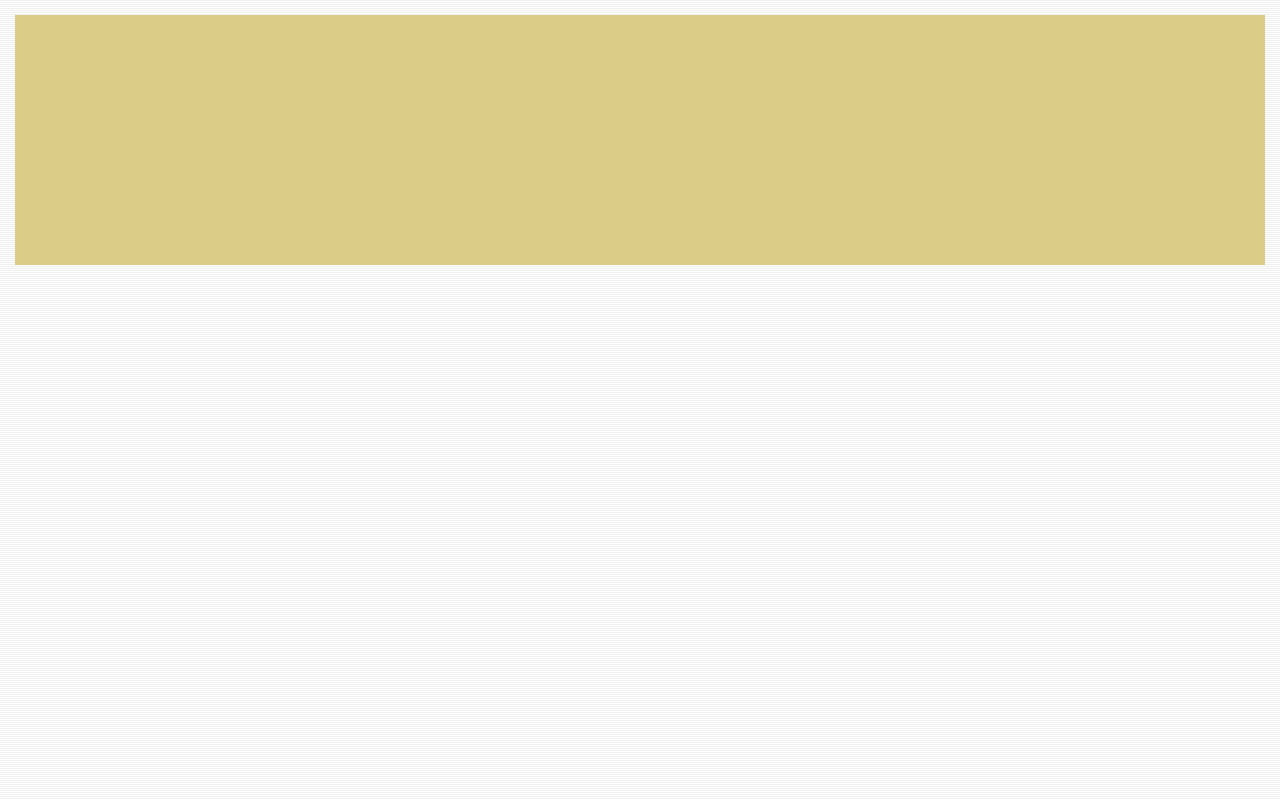
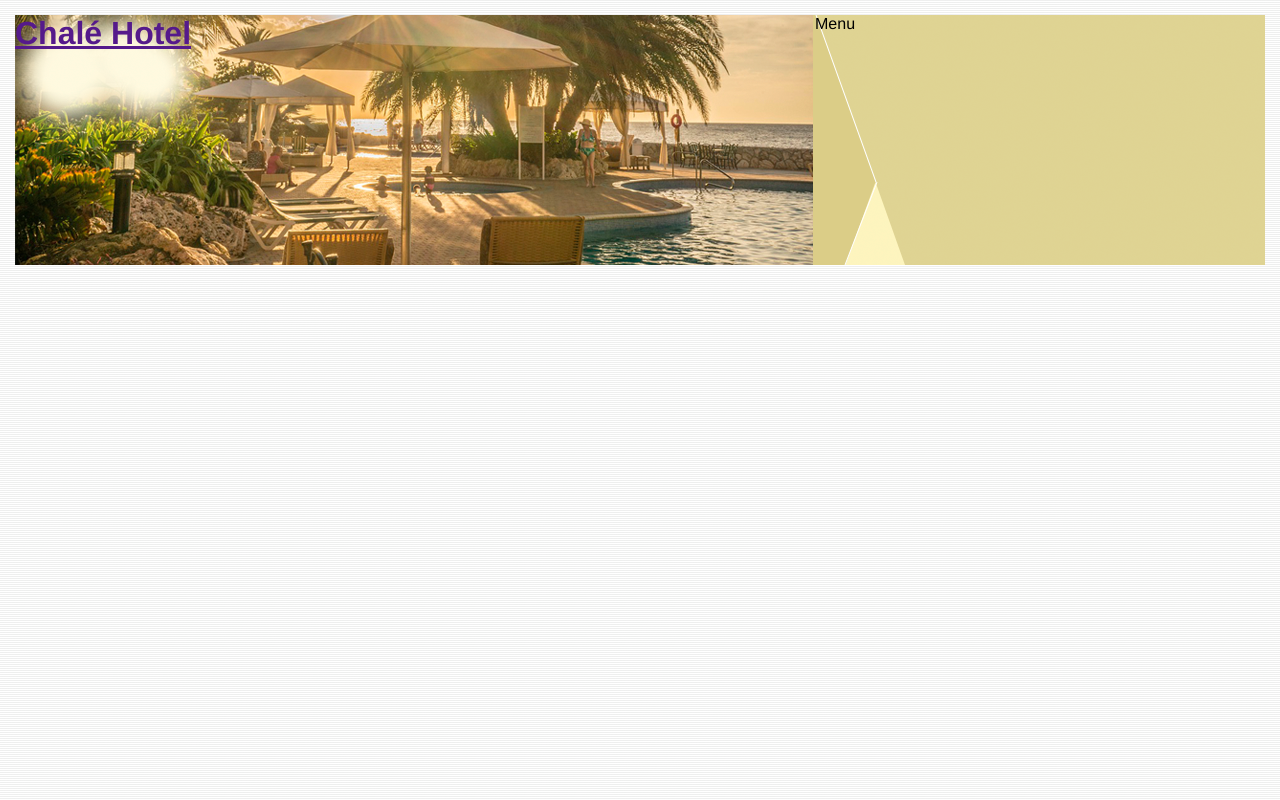
Before and after one commit to heberoffice21/Desafio_6_site_hotel_html_css, a plain HTML site: page index.html in a window 1280 px wide. Drawn offline with Linux system fonts and the light colour scheme.

Commit message:
atualização 27-04-2023 parte 2
-criei as areas de menu e logo (dentro do container)
-configurei as areas de logo e menu no css
-configurei as larguras das areas de logo e menu
-acrescentei imagens para areas de logo e menu

```diff
--- a/css/estilo.css
+++ b/css/estilo.css
@@ -11,12 +11,40 @@ body {
 	margin: 15px;
 }
 
+
+/*Areas principais*/
+
 #container {
 	background: #ede9cc;
 }
 
 #topo {
+	position: relative;
 	background: #dbcd87;
 	height: 15.4em;
 	min-height: 250px;
 }
+
+
+
+/*Areas de logo e menu*/
+
+#area-logo {
+	position: absolute;
+	background: url(../imagens/topo-imagem-principal.png) no-repeat;
+	width: 100%;
+	height: 250px;
+	top: 0;
+	left: 0;
+}
+
+#area-menu {
+	position: absolute;
+	top: 0;
+	right: 0;
+	background: url(../imagens/topo-imagem-lateral.png) no-repeat;
+	width: 450px;
+	height: 250px;
+
+
+}
--- a/index.html
+++ b/index.html
@@ -30,9 +30,17 @@
 
 			<div id="area-logo" >
 
+				<h1>
+
+					<a href="">Chalé Hotel</a>
+
+
+				</h1>
+
 			</div>
 
 			<div id="area-menu" >
+				Menu
 
 			</div>
 
```
